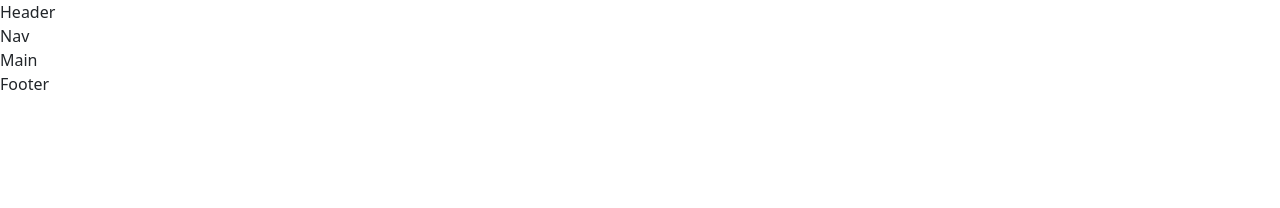
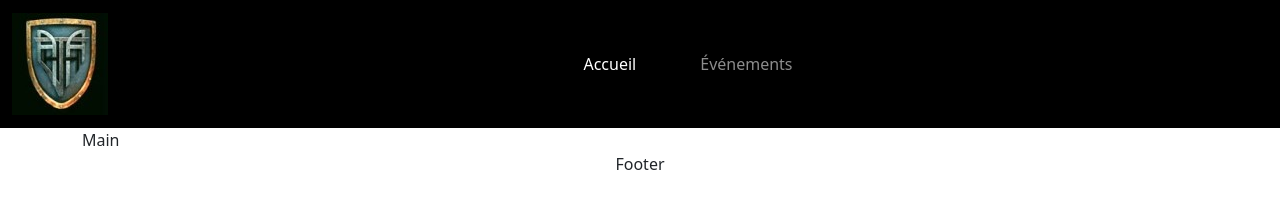
Before and after one commit to LerouxGael/Eval_Studi_HTML_CSS_BOOSTRAP, a plain HTML site: page index.html in a window 1280 px wide. Drawn offline with nearby package versions, Linux system fonts and the light colour scheme.

Commit message:
Added responsive nagivation

```diff
--- a/index.html
+++ b/index.html
@@ -4,16 +4,42 @@
     <meta charset="UTF-8">
     <meta http-equiv="X-UA-Compatible" content="IE=edge">
     <meta name="viewport" content="width=device-width, initial-scale=1.0">
-    <title>Document</title>
+    <title>AAJH</title>
     <link href="https://cdn.jsdelivr.net/npm/bootstrap@5.3.0-alpha1/dist/css/bootstrap.min.css" rel="stylesheet" integrity="sha384-GLhlTQ8iRABdZLl6O3oVMWSktQOp6b7In1Zl3/Jr59b6EGGoI1aFkw7cmDA6j6gD" crossorigin="anonymous">
     <link rel="stylesheet" href="css/style.css">
 </head>
 <body>
-    <header>Header</header>
-    <nav>Nav</nav>
-    <main>Main</main>
-    <footer>Footer</footer>
+    <!-- <header class="container-fluid text-center bg-black"><img src="src/images/LogoAAJH.jpg" alt="AAJH banner"></header> -->
 
+    <!-- Nav -->
+
+      <nav class="navbar navbar-dark navbar-expand-md bg-black ">
+        <div class="container-fluid bg-black">
+            <!-- .mx-auto to center logo on mobile-->
+          <a class="navbar-brand mx-auto" href="index.html"><img src="src/images/LogoAAJH.jpg" alt="AAJH logo"></a>
+          <button class="navbar-toggler" type="button" data-bs-toggle="collapse" data-bs-target="#navbarToggler" aria-controls="navbarToggler" aria-expanded="false" aria-label="Toggle navigation">
+            <span class="navbar-toggler-icon"></span>
+          </button>
+          <div class="collapse navbar-collapse " id="navbarToggler">
+            <ul class="navbar-nav me-auto mb-2 mb-lg-0 mx-auto column-gap-5">
+              <li class="nav-item">
+                <a class="nav-link active" aria-current="page" href="index.html">Accueil</a>
+              </li>
+              <li class="nav-item">
+                <a class="nav-link" href="events.html">Événements</a>
+              </li>
+            </ul>
+          </div>
+        </div>
+      </nav>
+
+      <!-- Main -->
+    <main class="container">Main</main>
+
+    <!-- Footer -->
+    <footer class="container text-center">Footer</footer>
+
+    <!-- Bootstrap JS -->
     <script src="https://cdn.jsdelivr.net/npm/bootstrap@5.3.0-alpha1/dist/js/bootstrap.bundle.min.js" integrity="sha384-w76AqPfDkMBDXo30jS1Sgez6pr3x5MlQ1ZAGC+nuZB+EYdgRZgiwxhTBTkF7CXvN" crossorigin="anonymous"></script>
 </body>
 </html>
```
Also changed, not shown: events.html (added, +37 -0 lines), src/images/LogoAAJH.jpg (added), src/images/banniy11.jpg (added).
